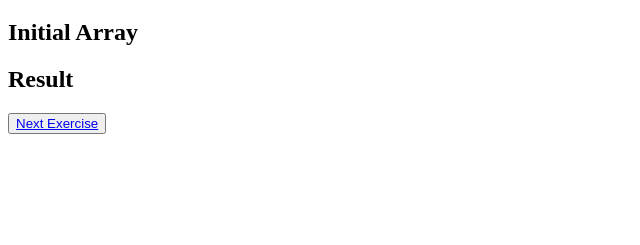
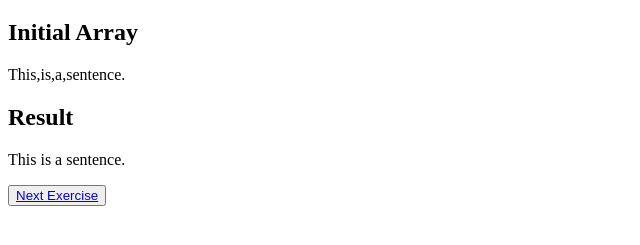
Before and after one commit to vmairenafx/asignaciones-con-serch, a plain HTML site: page ejercicios-javascript/index.html in a window 1280 px wide. Shown: the part 61-306 px from the top of the page, without its empty margins (0-640 px from the left). Drawn offline with Linux system fonts and the light colour scheme.

Commit message:
arreglando url del 1er js

```diff
--- a/ejercicios-javascript/index.html
+++ b/ejercicios-javascript/index.html
@@ -12,6 +12,6 @@
     <h2>Result</h2>
     <p id="result"></p>
     <button><a href="../ejercicio-2/index.html">Next Exercise</a></button>
-    <script src="../ejercicios-javascript/ejercicio-1/"></script>
+    <script src="../ejercicios-javascript/ejercicio-1/ejercicio1.js"></script>
 </body>
 </html>
```
